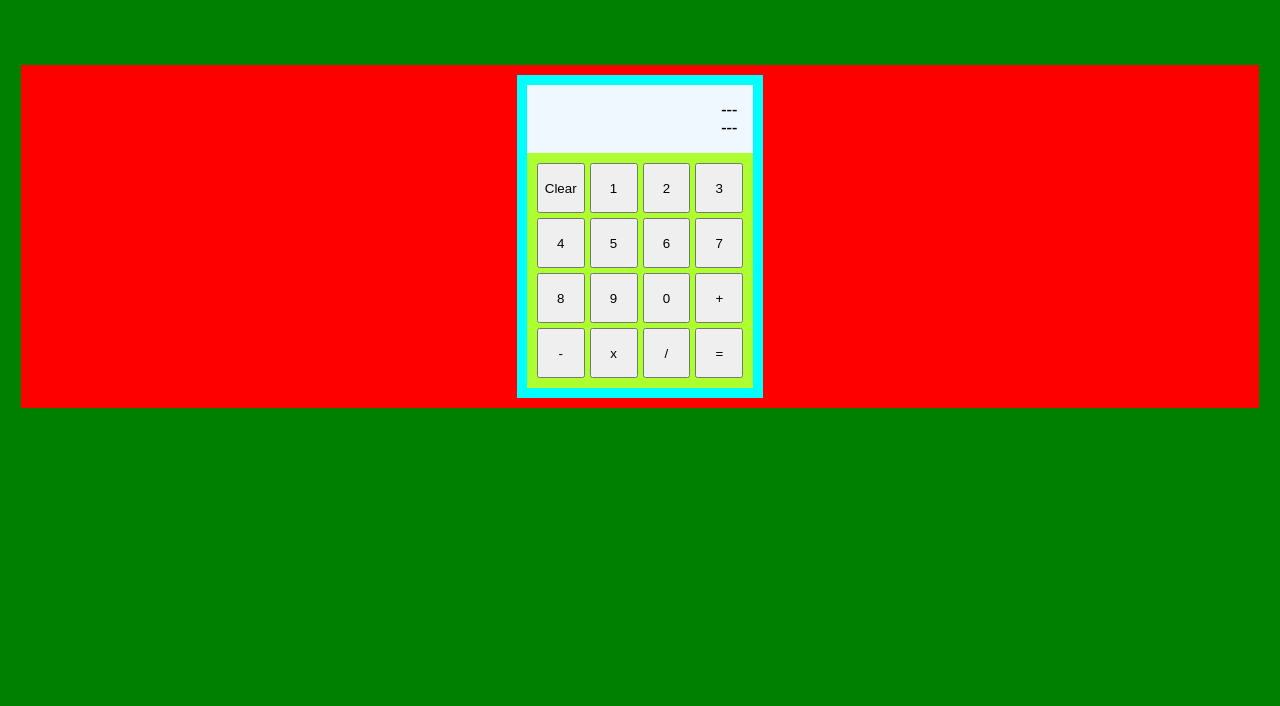
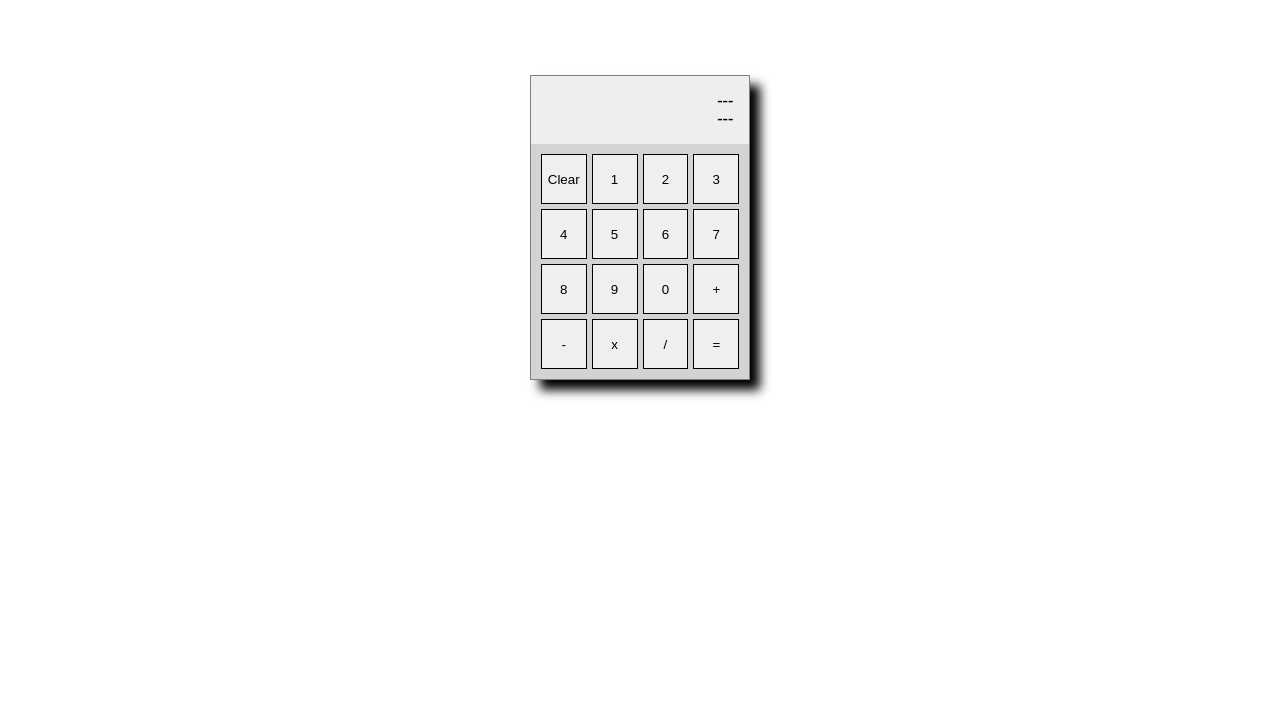
Before and after one commit to Coder-dot-com/Calculator, a plain HTML site: page index.html in a window 1280 px wide. Shown: the part 94-800 px from the top of the page. Drawn offline with Linux system fonts and the light colour scheme.

Commit message:
Improved design

```diff
--- a/styles.css
+++ b/styles.css
@@ -1,6 +1,6 @@
 body {
     padding: 1%;
-    background-color: green;
+    /* background-color: green; */
 
 }
 
@@ -11,7 +11,7 @@ h1 {
 #calculatorContainer {
     display: flex;
     flex-direction: row;
-    background-color: red;
+    /* background-color: red; */
     align-content: center;
     align-items: center;
     justify-content: center;
@@ -23,17 +23,18 @@ h1 {
 .calculator {
     display: flex;
     flex-direction: column;
-    background-color: aqua;
+    /* background-color: aqua; */
     height: auto;
     width: auto;
-    padding: 10px;
+    border: 1px grey solid;
+    box-shadow: 10px 10px 10px;
 
 }
 
 #display {
     text-align: right;
     font-weight: bold;
-    background-color: aliceblue;
+    background-color: rgb(238, 238, 238);
     padding: 1em;
 }
 
@@ -42,7 +43,16 @@ h1 {
 
     grid-template-columns: repeat(4, 1fr);
     grid-template-rows: 50px 50px 50px 50px;
-    background-color: greenyellow;
+    background-color: lightgrey;
     grid-gap: 5px;
     padding: 10px;
 }
+
+button {
+    border: 1px solid
+
+}
+button:hover {
+    background-color: black;
+    color: white;
+}
```
